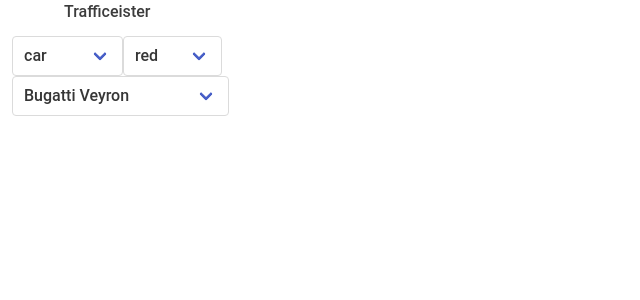
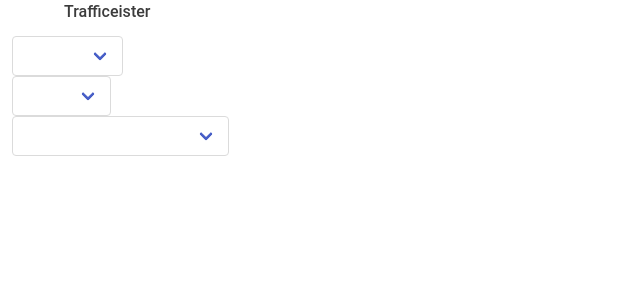
Before and after one commit to se-panfilov/sytac, a Vue app: page / in a window 1280 px wide. Shown: the top 300 px of the page, without its empty margins (0-640 px from the left). Built offline with nearby package versions, Linux system fonts and the light colour scheme.

Commit message:
fixes for select boxes

```diff
--- a/src/components/filters-list.vue
+++ b/src/components/filters-list.vue
@@ -1,15 +1,30 @@
 <template>
   <section class="column is-one-third">
     <div class="control">
-      <span class="select">
-        <select-box :source="types" name="types"></select-box>
-      </span>
-      <span class="select">
-        <select-box :source="colors" name="colors"></select-box>
-      </span>
-      <span class="select">
-        <select-box :source="brands" name="brands"></select-box>
-      </span>
+      <div>
+        <div class="select">
+          <select-box :source="types"
+                      name="types"
+                      v-on:item-selected="onTypeSelect()"
+          ></select-box>
+        </div>
+      </div>
+      <div>
+        <div class="select">
+          <select-box :source="colors"
+                      name="colors"
+                      v-on:item-selected="onColorSelect()"
+          ></select-box>
+        </div>
+      </div>
+      <div>
+        <div class="select">
+          <select-box :source="brands"
+                      name="brands"
+                      v-on:item-selected="onBrandSelect()"
+          ></select-box>
+        </div>
+      </div>
     </div>
   </section>
 </template>
@@ -31,6 +46,15 @@
     methods: {
       getUniq (a) {
         return [...new Set(a)]
+      },
+      onTypeSelect () {
+        console.info('onTypeSelect')
+      },
+      onColorSelect () {
+        console.info('onColorSelect')
+      },
+      onBrandSelect () {
+        console.info('onBrandSelect')
       }
     },
     computed: {
--- a/src/components/select-box.vue
+++ b/src/components/select-box.vue
@@ -1,5 +1,6 @@
 <template>
-  <select :name="name">
+  <select :name="name" @change="onSelect">
+    <option value="" selected></option>
     <option :value="item" v-for="item in source" v-text="item"></option>
   </select>
 </template>
@@ -22,6 +23,9 @@
     methods: {
       getUniq (a) {
         return [...new Set(a)]
+      },
+      onSelect (val) {
+        this.$emit('item-selected', val)
       }
     }
   }
--- a/src/main.js
+++ b/src/main.js
@@ -7,5 +7,5 @@
 new Vue({
   el: '#app',
   template: '<App/>',
-  components: { App }
+  components: {App}
 })
```
Also changed, not shown: src/App.vue (line endings or trailing spaces).
